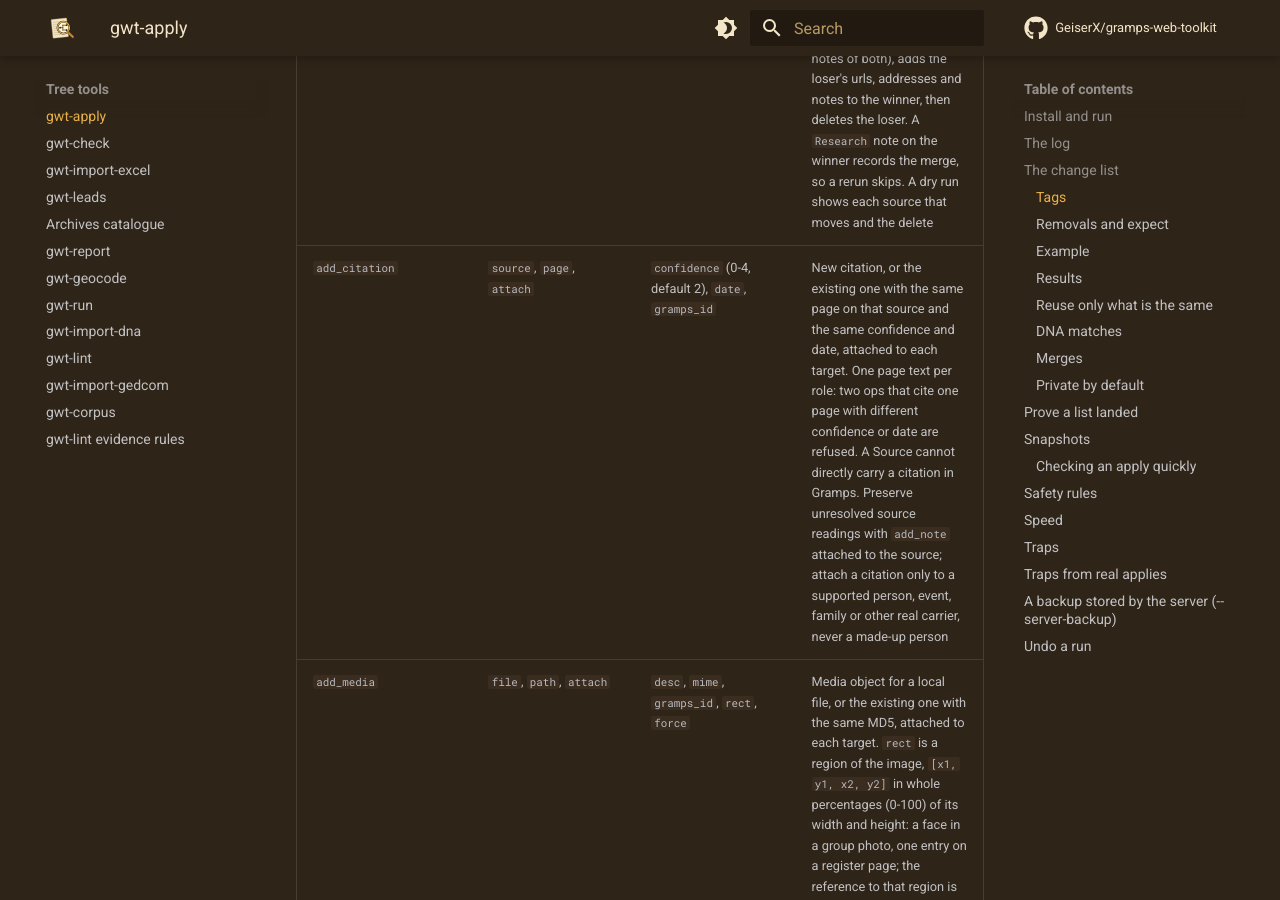
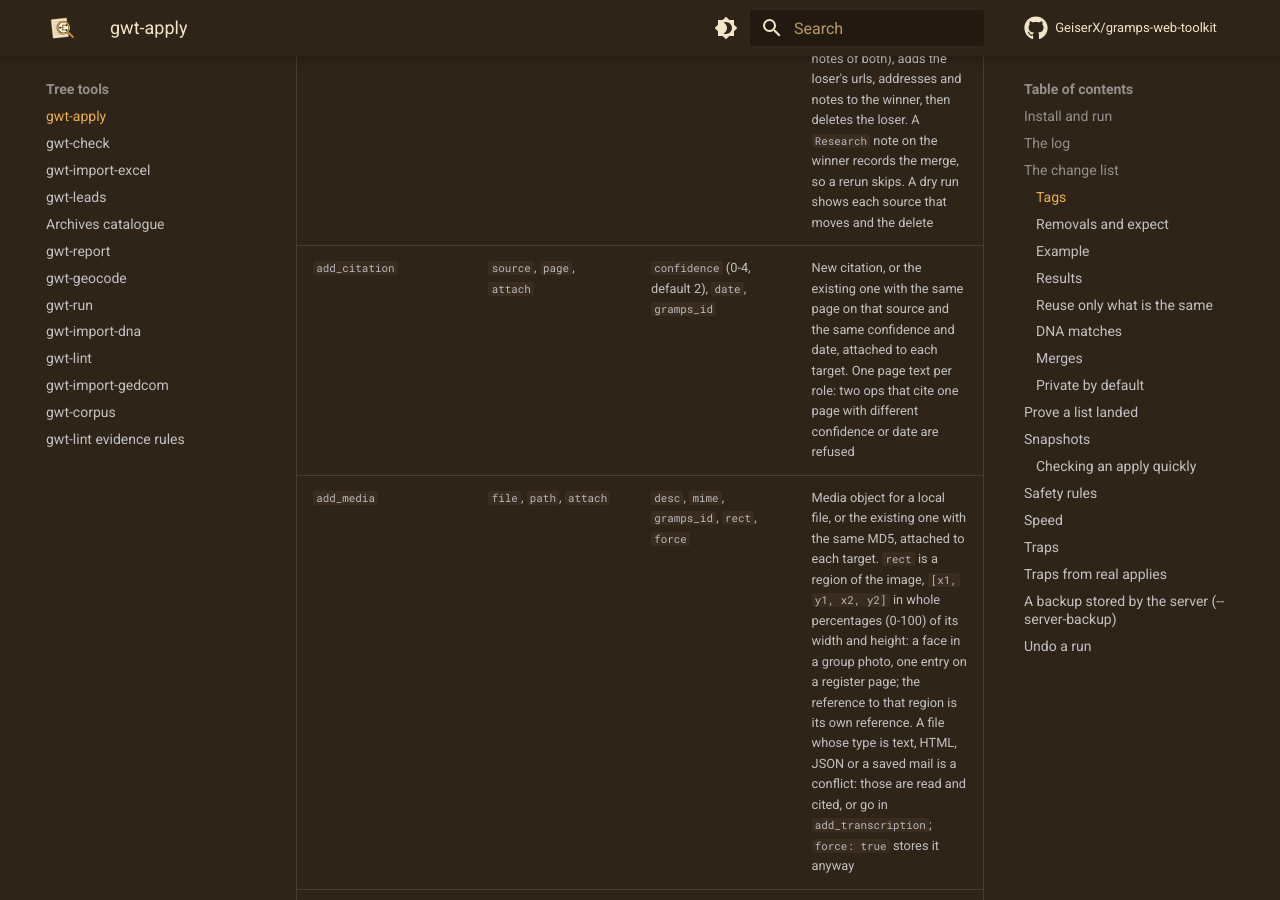
Before and after one commit to GeiserX/gramps-web-toolkit, an MkDocs documentation site: the page built from docs/apply.md, in a window 1280 px wide and 900 px high, scrolled down 10637 px. Built offline with MkDocs 1.6.1 and Material for MkDocs 9.7.7, drawn with Linux system fonts in a browser that asks for light colours; comment, search, counter and statistics services are not loaded; some of the changed text lies outside the part shown.

Commit message:
fix(apply): name the allowed carriers in every refused attach or detach
The Source-only explanation left a Repository or Citation target, and every
bad media or note carrier, with the bare "cannot carry" text, and on detach it
suggested adding a note, which is not what removing a link asks for. The one
generic message now lists the kinds that can carry the object, built from
CARRIES, and only an attached citation gets the add_note pointer.

```diff
--- a/docs/apply.md
+++ b/docs/apply.md
@@ -99,7 +99,7 @@
 | `link_repository` | `source`, `repository` | `call_number`, `media_type` | Adds the repository to the source's repository list. If the source already lists it, a `call_number` or `media_type` that differs is updated in that entry, and nothing else changes. `media_type` is a non-empty string; the built-in ones are `Audio`, `Book`, `Card`, `Electronic`, `Fiche`, `Film`, `Magazine`, `Manuscript`, `Map`, `Newspaper`, `Photo`, `Tombstone`, `Video`, `Unknown` |
 | `unlink_repository` | `source`, `repository` | | Takes the repository out of the source's list. The repository stays. Skipped when the source does not list it |
 | `merge_repository` | `winner`, `loser` | `reason` | Moves every source from the loser to the winner (a source that lists both keeps one entry, with the loser's call number and media type where the winner's are empty, and the notes of both), adds the loser's urls, addresses and notes to the winner, then deletes the loser. A `Research` note on the winner records the merge, so a rerun skips. A dry run shows each source that moves and the delete |
-| `add_citation` | `source`, `page`, `attach` | `confidence` (0-4, default 2), `date`, `gramps_id` | New citation, or the existing one with the same page on that source and the same confidence and date, attached to each target. One page text per role: two ops that cite one page with different confidence or date are refused. A Source cannot directly carry a citation in Gramps. Preserve unresolved source readings with `add_note` attached to the source; attach a citation only to a supported person, event, family or other real carrier, never a made-up person |
+| `add_citation` | `source`, `page`, `attach` | `confidence` (0-4, default 2), `date`, `gramps_id` | New citation, or the existing one with the same page on that source and the same confidence and date, attached to each target. One page text per role: two ops that cite one page with different confidence or date are refused |
 | `add_media` | `file`, `path`, `attach` | `desc`, `mime`, `gramps_id`, `rect`, `force` | Media object for a local file, or the existing one with the same MD5, attached to each target. `rect` is a region of the image, `[x1, y1, x2, y2]` in whole percentages (0-100) of its width and height: a face in a group photo, one entry on a register page; the reference to that region is its own reference. A file whose type is text, HTML, JSON or a saved mail is a conflict: those are read and cited, or go in `add_transcription`; `force: true` stores it anyway |
 | `add_note` | `text`, `attach` | `type` (default `General`), `gramps_id` | New note, or a note with the same text and type already on a target |
 | `add_transcription` | `text`, `margin_reading`, `attach` | `gramps_id` | A transcript as a `Transcript` note (never as media) whose text ends with `Margin reading: <margin_reading>`. `margin_reading` is required: what the page margins say (annotations, later notes, corrections) or `none` once you have looked. Same reuse rule as `add_note` |
```
Also changed, not shown: other parts of docs/apply.md (+1 -1 lines), CHANGELOG.md (+1 -1 lines), 3 other files.
